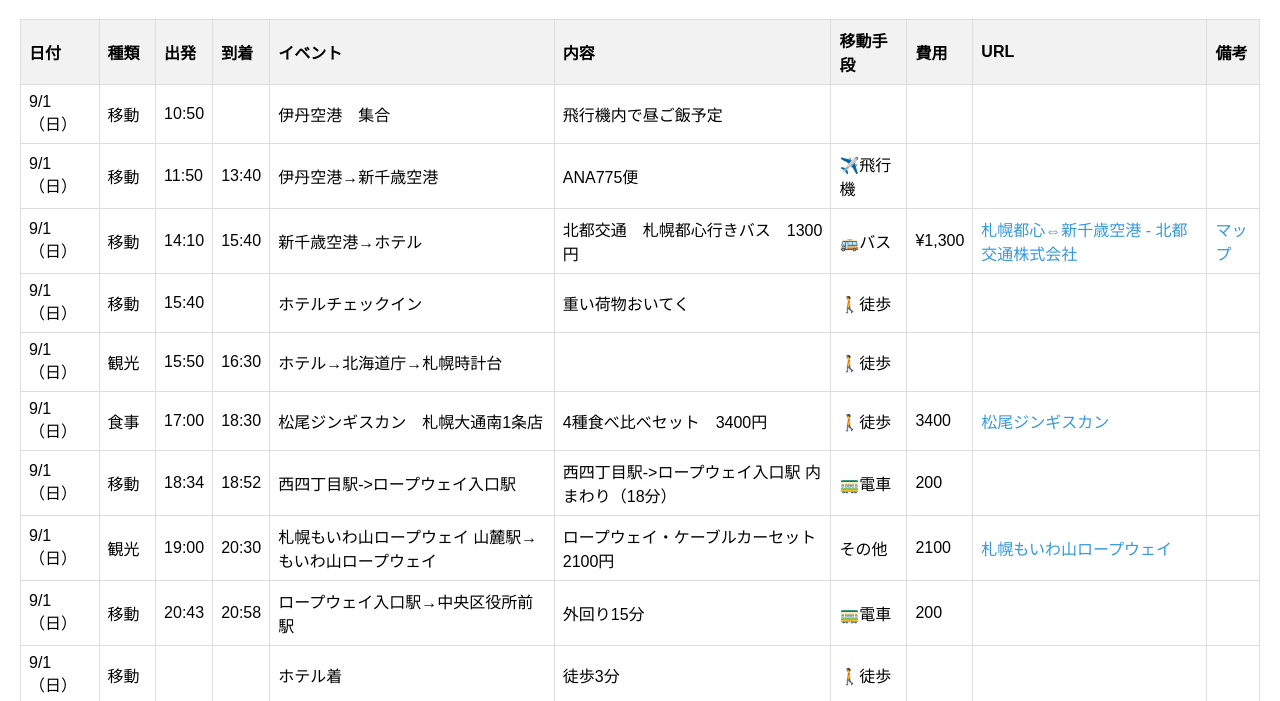
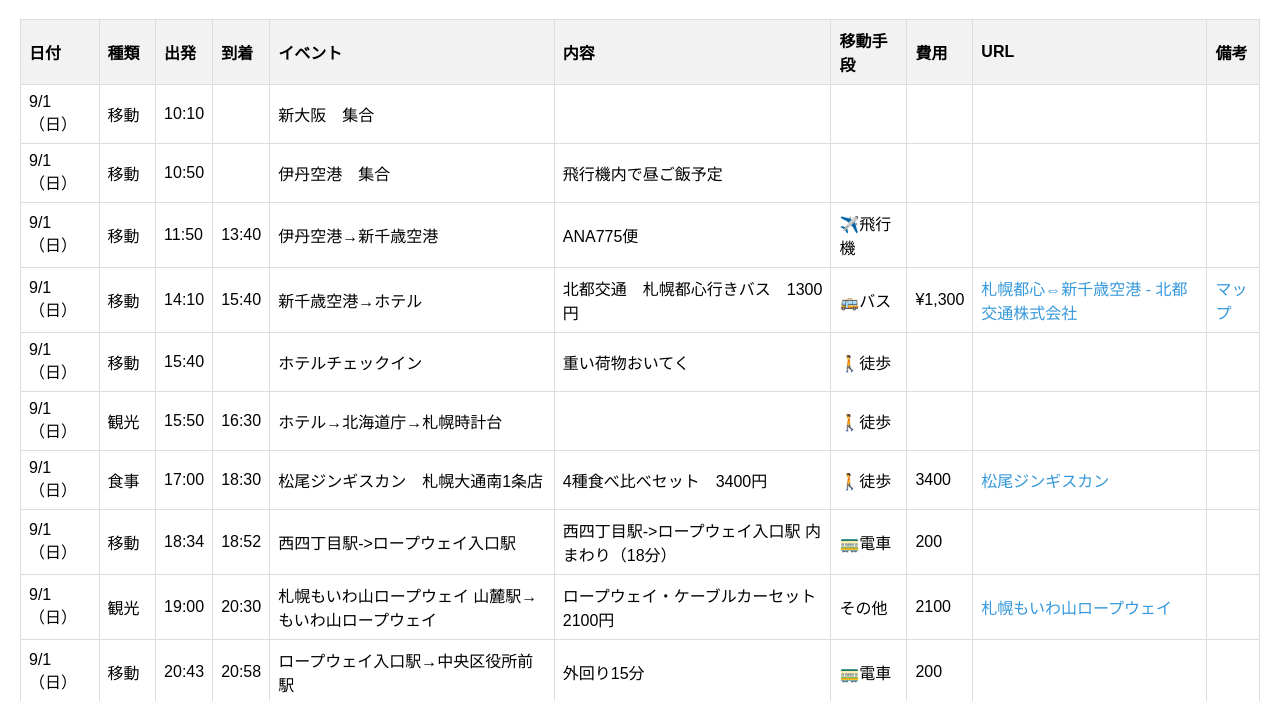
Before and after one commit to Altairu/Travel_Itinerary, a plain HTML site: page index.html in a window 1280 px wide. Shown: the part 70-771 px from the top of the page. Drawn offline with Linux system fonts and the light colour scheme.

Commit message:
Update index.html

```diff
--- a/index.html
+++ b/index.html
@@ -49,6 +49,18 @@
             </tr>
         </thead>
         <tbody>
+            <tr>
+                <td>9/1（日）</td>
+                <td>移動</td>
+                <td>10:10</td>
+                <td></td>
+                <td>新大阪　集合</td>
+                <td></td>
+                <td></td>
+                <td></td>
+                <td></td>
+                <td></td>
+            </tr>
             <tr>
                 <td>9/1（日）</td>
                 <td>移動</td>
```
